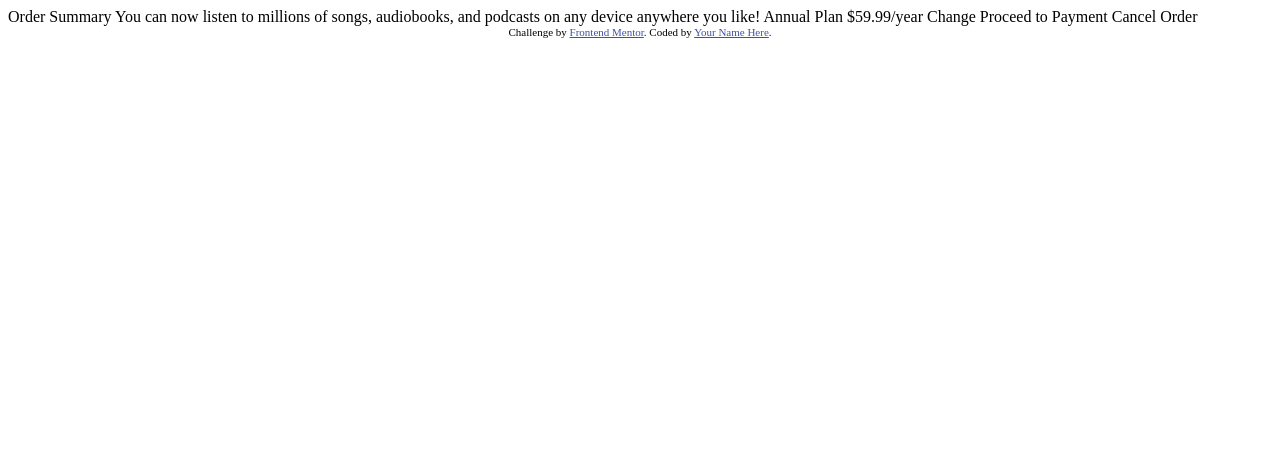
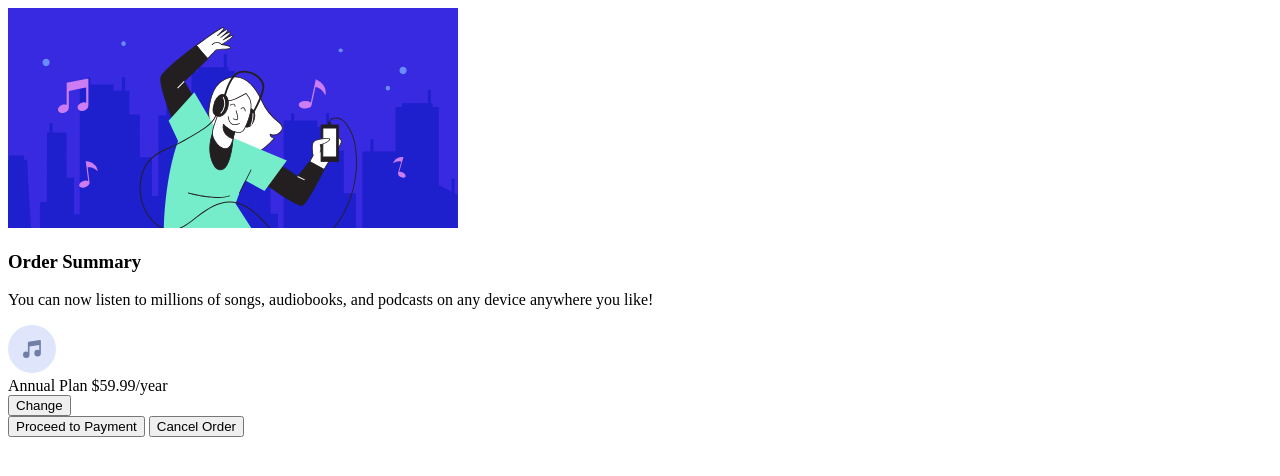
Before and after one commit to sidneyfrancois/order-summary, a plain HTML site: page index.html in a window 1280 px wide. Drawn offline with Linux system fonts and the light colour scheme.

Commit message:
add initial html tags

```diff
--- a/index.html
+++ b/index.html
@@ -1,37 +1,60 @@
 <!DOCTYPE html>
 <html lang="en">
   <head>
-  <meta charset="UTF-8">
-  <meta name="viewport" content="width=device-width, initial-scale=1.0"> <!-- displays site properly based on user's device -->
+    <meta charset="UTF-8" />
+    <meta name="viewport" content="width=device-width, initial-scale=1.0" />
+    <!-- displays site properly based on user's device -->
 
-  <link rel="icon" type="image/png" sizes="32x32" href="./images/favicon-32x32.png">
+    <link
+      rel="icon"
+      type="image/png"
+      sizes="32x32"
+      href="./images/favicon-32x32.png"
+    />
 
     <title>Frontend Mentor | Order summary card</title>
 
     <!-- Feel free to remove these styles or customise in your own stylesheet 👍 -->
     <style>
-    .attribution { font-size: 11px; text-align: center; }
-    .attribution a { color: hsl(228, 45%, 44%); }
+      .attribution {
+        font-size: 11px;
+        text-align: center;
+      }
+      .attribution a {
+        color: hsl(228, 45%, 44%);
+      }
     </style>
   </head>
   <body>
+    <img src="images/illustration-hero.svg" alt="" />
+    <h3>Order Summary</h3>
 
-  Order Summary
-
+    <p>
       You can now listen to millions of songs, audiobooks, and podcasts on any
       device anywhere you like!
+    </p>
 
-  Annual Plan
-  $59.99/year
+    <div>
+      <svg xmlns="http://www.w3.org/2000/svg" width="48" height="48">
+        <g fill="none" fill-rule="evenodd">
+          <circle cx="24" cy="24" r="24" fill="#DFE6FB" />
+          <path
+            fill="#717FA6"
+            fill-rule="nonzero"
+            d="M32.574 15.198a.81.81 0 00-.646-.19L20.581 16.63a.81.81 0 00-.696.803V26.934a3.232 3.232 0 00-1.632-.44A3.257 3.257 0 0015 29.747 3.257 3.257 0 0018.253 33a3.257 3.257 0 003.253-3.253v-8.37l9.726-1.39v5.327a3.232 3.232 0 00-1.631-.441 3.257 3.257 0 00-3.254 3.253 3.257 3.257 0 003.254 3.253 3.257 3.257 0 003.253-3.253V15.81a.81.81 0 00-.28-.613z"
+          />
+        </g>
+      </svg>
+      <div>Annual Plan $59.99/year</div>
+      <button>Change</button>
+    </div>
 
-  Change
+    <button>Proceed to Payment</button>
+    <button>Cancel Order</button>
 
-  Proceed to Payment
-  Cancel Order
-
-  <div class="attribution">
+    <!-- <div class="attribution">
     Challenge by <a href="https://www.frontendmentor.io?ref=challenge" target="_blank">Frontend Mentor</a>.
     Coded by <a href="#">Your Name Here</a>.
-  </div>
+  </div> -->
   </body>
 </html>
```
Lines whose indentation alone changed are shown as unchanged.
